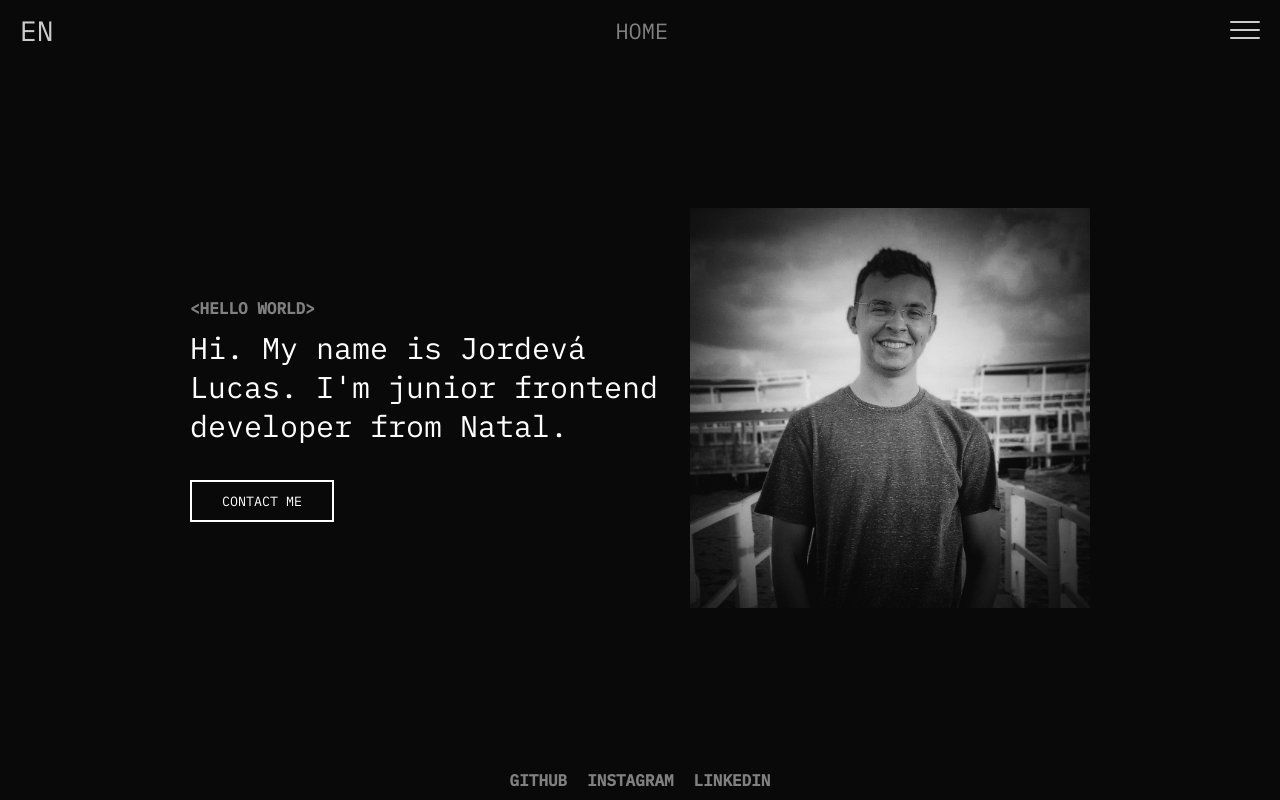
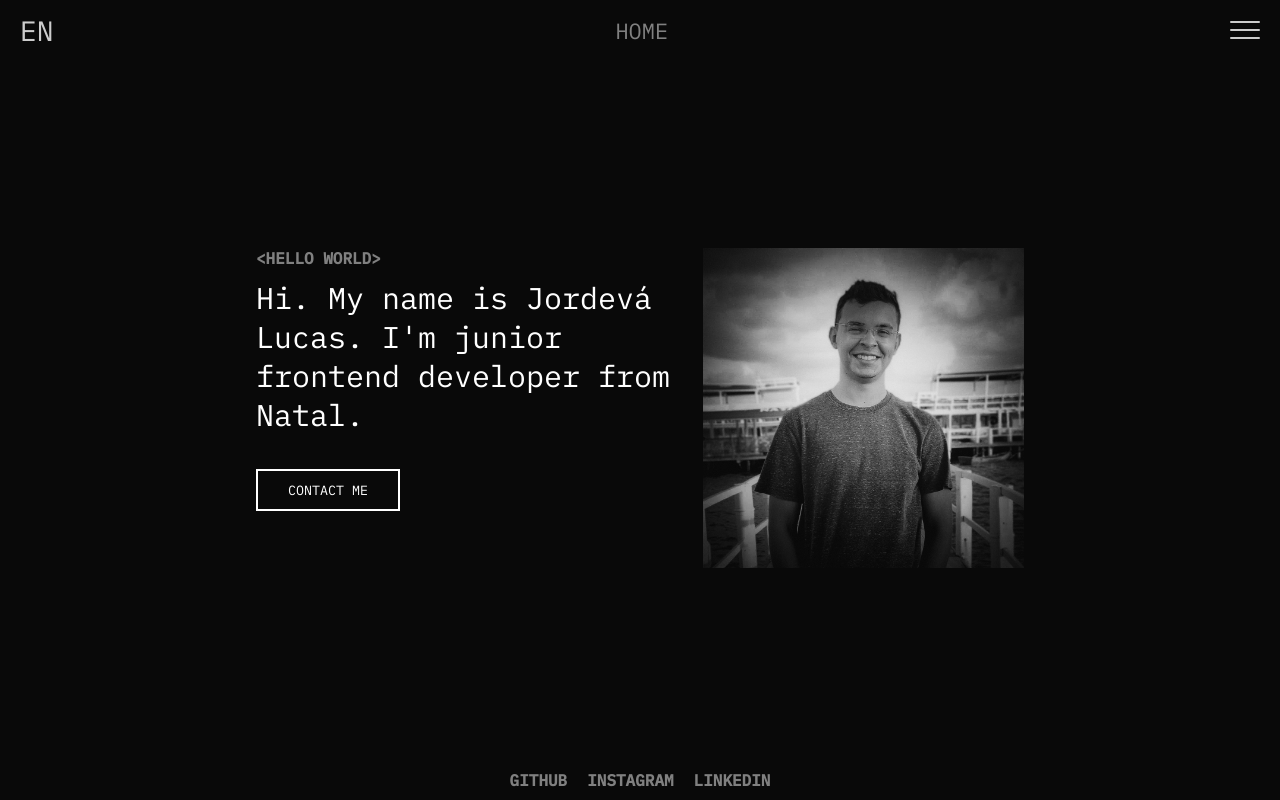
Before and after one commit to jordelucas/portfolio, a React (Create React App) app: page / in a window 1280 px wide. Built offline with nearby package versions, Linux system fonts and the light colour scheme.

Commit message:
change styled-component of the home screen

```diff
--- a/src/pages/Home.js
+++ b/src/pages/Home.js
@@ -6,30 +6,41 @@ import styled, { css } from 'styled-components'
 const StyledContainer = styled.main`
     flex: 1;
     display: none;
-    justify-content: center;
-    align-items: center;
+    margin: 0 20px;
+
+    section {
+        display: grid;
+        grid-template-columns: 2fr 1.5fr;
+        gap: 20px;
+        width: 768px;
+        margin: auto;
+    }
+
+    ${({ active }) =>
+        active && css`
+            display: flex;
+        `}
+`
+
+const StyledImage = styled.aside`
+    img {
+        width: 100%;
+        max-width: 400px;
+    }
+`
+
+const StyledText = styled.div`
+    h1 {
         color: #fff;
-
-    div {
-        max-width: 500px;
-        max-height: 500px;
-        padding: 0 10px;
-
-        h1 {
+        font-size: 3rem;
         font-weight: normal;
         margin: 10px 0 35px 0;
-            font-size: 3rem;
     }
 
     span {
         color: #808080;
         font-weight: bold;
         text-transform: uppercase;
-        }
-
-        img {
-            width: 100%;
-            max-width: 400px;
     }
 
     button {
@@ -46,28 +57,24 @@ const StyledContainer = styled.main`
             color: #090909;
         }
     }
-    }
-
-    ${({ active }) =>
-        active && css`
-            display: flex;
-        `}
 `
 
 export default function Home(props) {
     return (
         <>
         <StyledContainer active={props.active}>
-            <div>
+            <section>
+                <StyledText>
                     <span>&lt;Hello World&gt;</span>
                     <h1>Hi. My name is Jordevá Lucas.
                         I'm junior frontend developer from Natal.</h1>
                     <button>Contact me</button>
-            </div>
+                </StyledText>
 
-            <div>
+                <StyledImage>
                     <img src={profile} alt="profile" />
-            </div>
+                </StyledImage>
+            </section>
         </StyledContainer>
         </>
     )
```
Lines whose indentation alone changed are shown as unchanged.
